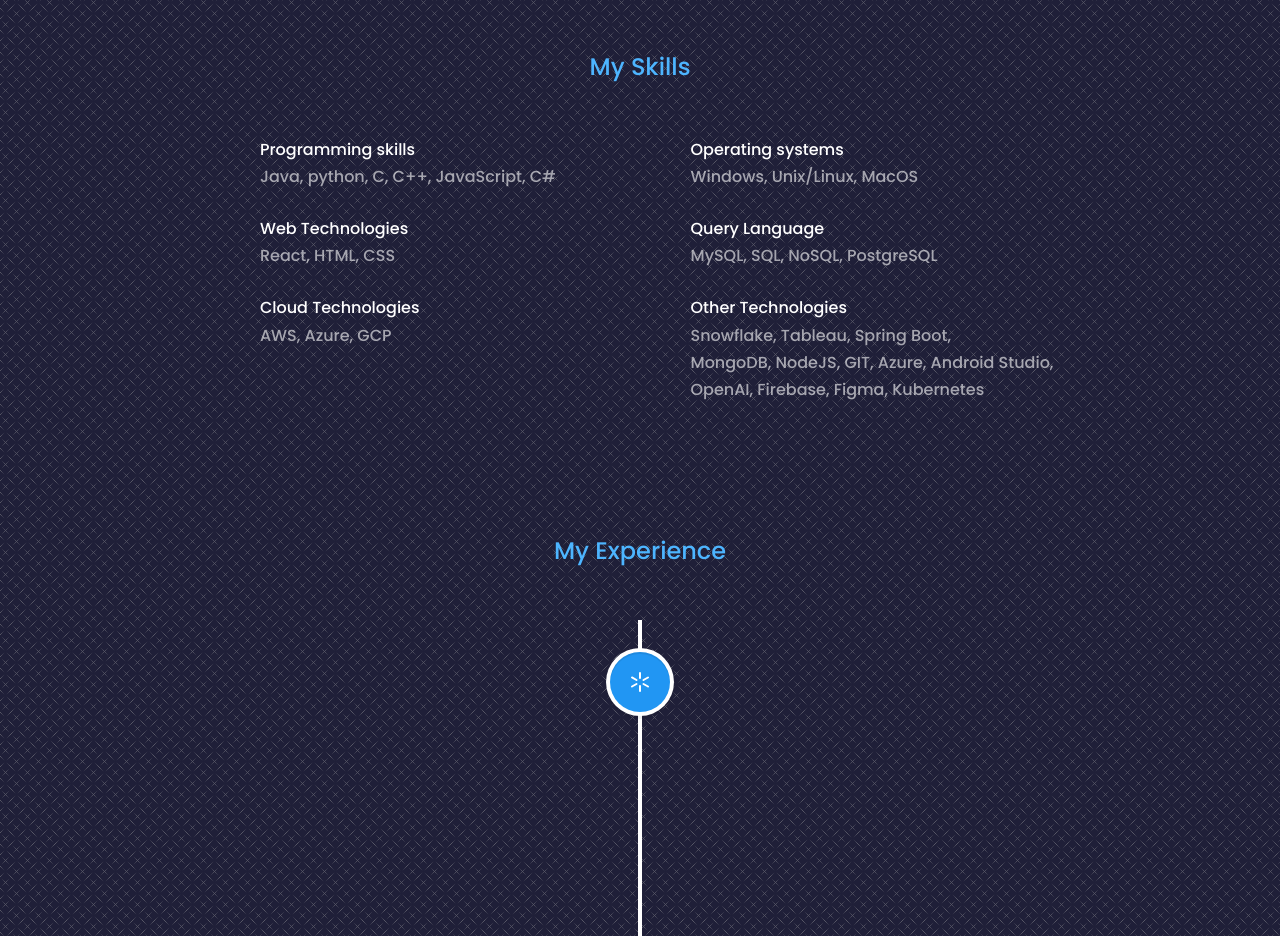
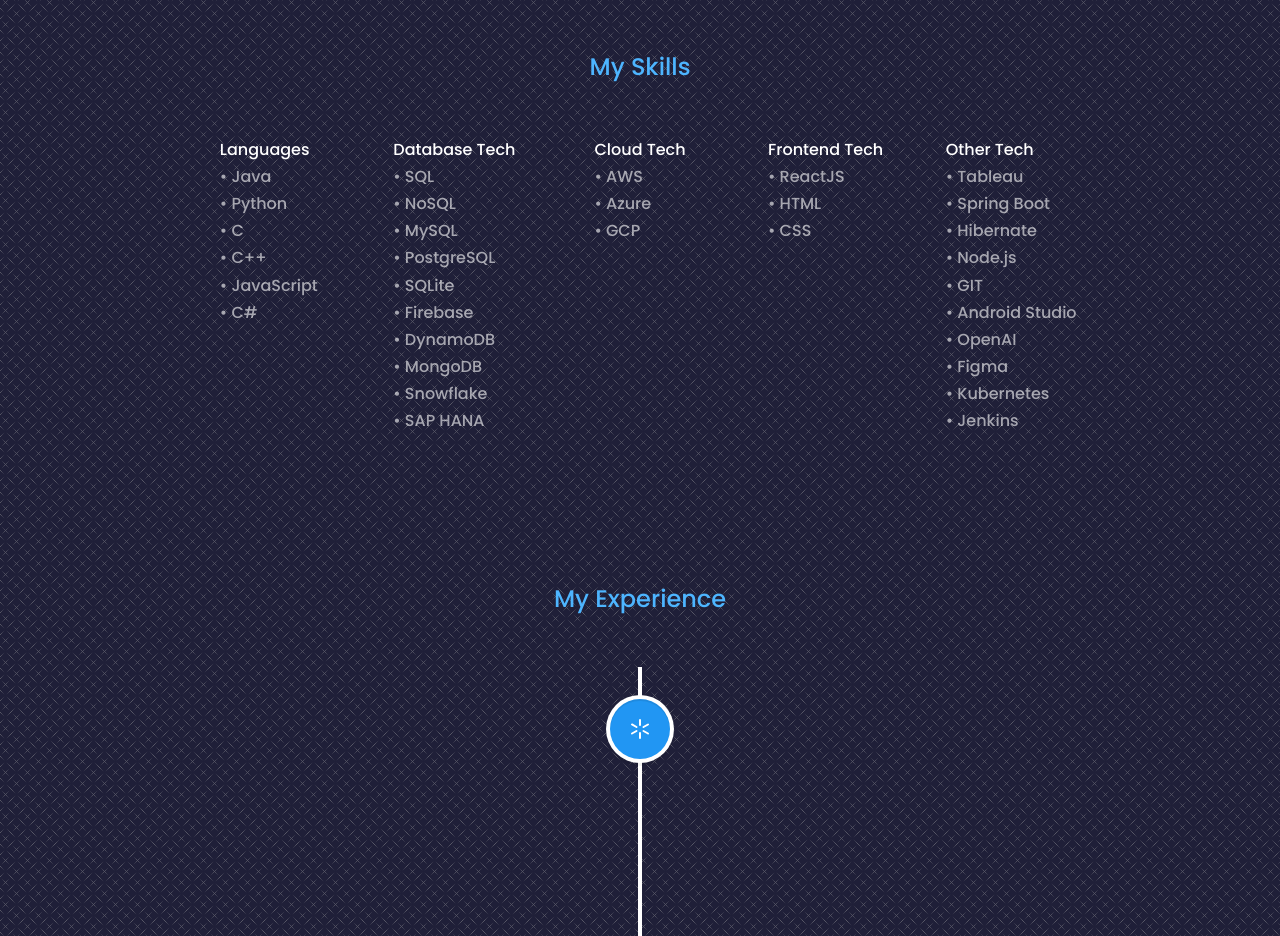
Before and after one commit to chisunku/my-portfolio, a React (Create React App) app: page / in a window 1280 px wide. Shown: the part 1620-2556 px from the top of the page. Built offline with nearby package versions, Linux system fonts and the light colour scheme.

Commit message:
changed skills UI

```diff
--- a/src/components/skills/Skills.css
+++ b/src/components/skills/Skills.css
@@ -1,6 +1,6 @@
 .experience__container{
     display: grid;
-    grid-template-columns: 1fr 1fr;
+    grid-template-columns: 1fr 1fr 1fr 1fr 1fr;
     gap: 2rem;
 }
 
@@ -11,45 +11,28 @@
 }
 
 .spacing{
-    margin-bottom: 25px !important;
+    margin-bottom: 1rem;
 }
 
+.text-light {
+    color: #a6b3c4;
+    margin-top: 0;
+}
 
 /* Media queries for medium devices(Tablets) */
-
 @media screen and (max-width: 1024px) {
 
-    .experience__container{
-
-        grid-template-columns: 1fr;
-    }
-
-    .experience__container > div{
-
-        width: 80%;
-        padding: 2rem;
-        margin: 0 auto;
-    }
-
-    .experience__content{
-
-        padding: 1rem;
+    .experience__container {
+        grid-template-columns: 1fr 1fr 1fr;
     }
 
 }
 
 /* Media queries for small devices(Mobiles) */
-
 @media screen and (max-width: 600px) {
 
     .experience__container{
-
-        gap: 1rem;
+        grid-template-columns: 1fr 1fr;
     }
 
-    .experience__container > div{
-
-        width: 100%;
-        padding: 2rem 1rem;
-    }
 }
--- a/src/components/skills/Skills.jsx
+++ b/src/components/skills/Skills.jsx
@@ -8,33 +8,70 @@
         <h2>My Skills</h2>
         <div className="container experience__container">
             <article className='experience__details'>
-                    <div>
                 <div className='spacing'>
-                            <h4>Programming skills</h4>
-                            <h4 className='text-light'>Java, python, C, C++, JavaScript, C#</h4>
-                        </div>
-
-                        <div className='spacing'>
-                            <h4>Web Technologies</h4>
-                            <h4 className='text-light'>React, HTML, CSS</h4>
-                        </div>
-                    <h4>Cloud Technologies</h4>
-                    <h4 className='text-light'>AWS, Azure, GCP</h4>
+                    <h4>Languages</h4>
+                    <h4 className='text-light'>
+                        <ul>• Java</ul>
+                        <ul>• Python</ul>
+                        <ul>• C</ul>
+                        <ul>• C++</ul>
+                        <ul>• JavaScript</ul>
+                        <ul>• C#</ul>
+                    </h4>
                 </div>
             </article>
-
             <article className='experience__details'>
-                    <div>
                 <div className='spacing'>
-                    <h4>Operating systems</h4>
-                    <h4 className='text-light'>Windows, Unix/Linux, MacOS</h4>
+                    <h4>Database Tech</h4>
+                    <h4 className='text-light'>
+                        <ul>• SQL</ul>
+                        <ul>• NoSQL</ul>
+                        <ul>• MySQL</ul>
+                        <ul>• PostgreSQL</ul>
+                        <ul>• SQLite</ul>
+                        <ul>• Firebase</ul>
+                        <ul>• DynamoDB</ul>
+                        <ul>• MongoDB</ul>
+                        <ul>• Snowflake</ul>
+                        <ul>• SAP HANA</ul>
+                    </h4>
                 </div>
+            </article>
+            <article className='experience__details'>
                 <div className='spacing'>
-                    <h4>Query Language</h4>
-                    <h4 className='text-light'>MySQL, SQL, NoSQL, PostgreSQL</h4>
+                    <h4>Cloud Tech</h4>
+                    <h4 className='text-light'>
+                        <ul>• AWS</ul>
+                        <ul>• Azure</ul>
+                        <ul>• GCP</ul>
+                    </h4>
                 </div>
-                    <h4>Other Technologies</h4>
-                    <h4 className='text-light'>Snowflake, Tableau, Spring Boot,<br/> MongoDB, NodeJS, GIT, Azure, Android Studio,<br/> OpenAI, Firebase, Figma, Kubernetes</h4>
+            </article>
+            <article className='experience__details'>
+                <div className='spacing'>
+                    <h4>Frontend Tech</h4>
+                    <h4 className='text-light'>
+                        <ul>• ReactJS</ul>
+                        <ul>• HTML</ul>
+                        <ul>• CSS</ul>
+                    </h4>
+                </div>
+            </article>
+            <article className='experience__details'>
+                <div className='spacing'>
+                    <h4>Other Tech</h4>
+                    <h4 className='text-light'>
+                        <ul>• Tableau</ul>
+                        <ul>• Spring Boot</ul>
+                        <ul>• Hibernate</ul>
+                        <ul>• Node.js</ul>
+                        <ul>• GIT</ul>
+                        <ul>• Android Studio</ul>
+                        <ul>• OpenAI</ul>
+                        <ul>• Figma</ul>
+                        <ul>• Kubernetes</ul>
+                        <ul>• Jenkins</ul>
+                    </h4>
                 </div>
             </article>
         </div>
```
Lines whose indentation alone changed are shown as unchanged.
